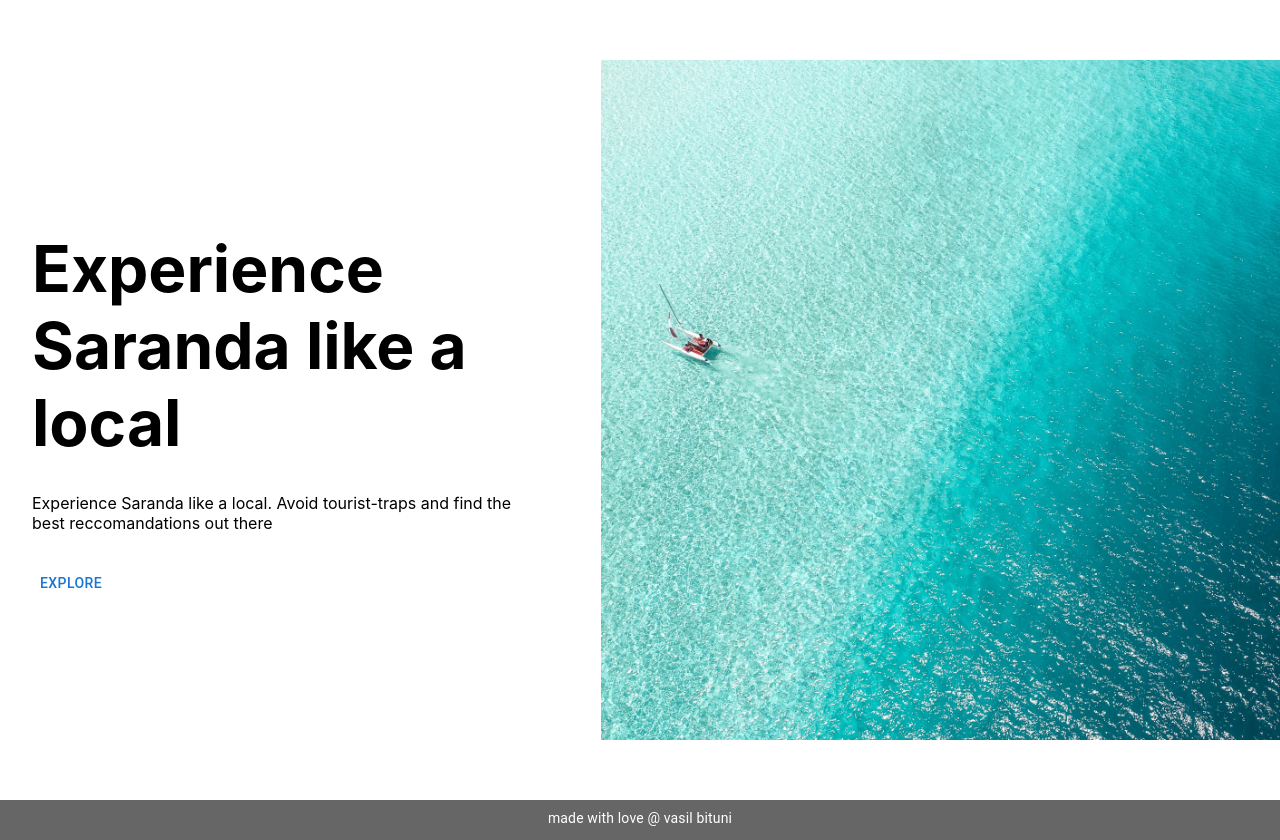
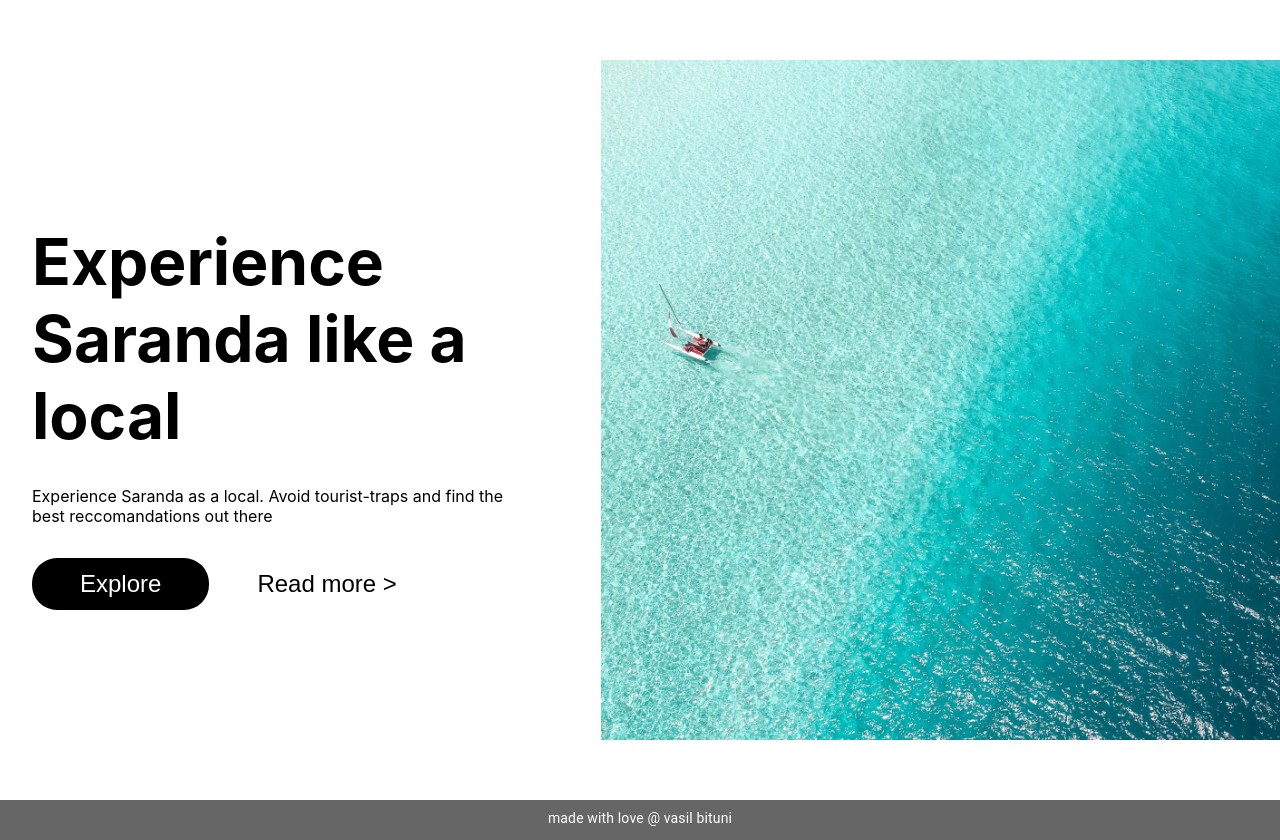
Before and after one commit to vbit27/local-guide, a React (Create React App) app: page / in a window 1280 px wide. Built offline with nearby package versions, Linux system fonts and the light colour scheme.

Commit message:
Add explore and rea more btn

```diff
--- a/src/Home/FullScreen.tsx
+++ b/src/Home/FullScreen.tsx
@@ -2,6 +2,8 @@ import { Button } from '@mui/material';
 import React from 'react';
 import classes from './FullScreen.module.css';
 import MediaQuery from 'react-responsive';
+import ExploreBtn from '../shared/ExploreBtn';
+import ReadMoreBtn from '../shared/ReadMoreBtn';
 
 const FullScreen: React.FC = () => {
   return (
@@ -9,10 +11,11 @@ const FullScreen: React.FC = () => {
       <div className={classes.containerLeft}>
         <h1 className={classes.title}>Experience Saranda like a local</h1>
         <p className={classes.subtitle}>
-          Experience Saranda like a local. Avoid tourist-traps and find the best
+          Experience Saranda as a local. Avoid tourist-traps and find the best
           reccomandations out there
         </p>
-        <Button>Explore</Button>
+        <ExploreBtn />
+        <ReadMoreBtn />
       </div>
 
       <MediaQuery minWidth={1000}>
--- /dev/null
+++ b/src/shared/ExploreBtn.module.css
@@ -0,0 +1,10 @@
+.button {
+  background-color: black;
+  color: white;
+  font-size: 1.5rem;
+  padding: 0.5em 2em 0.5em 2em;
+  box-shadow: none;
+  border: none;
+  border-radius: 25px;
+  cursor: pointer;
+}
--- /dev/null
+++ b/src/shared/ExploreBtn.tsx
@@ -0,0 +1,8 @@
+import React from 'react';
+import classes from './ExploreBtn.module.css';
+
+const ExploreBtn: React.FC = () => {
+  return <button className={classes.button}>Explore</button>;
+};
+
+export default ExploreBtn;
--- /dev/null
+++ b/src/shared/ReadMoreBtn.module.css
@@ -0,0 +1,7 @@
+.button {
+  background-color: white;
+  border: none;
+  font-size: 1.5rem;
+  padding: 0.5em 2em 0.5em 2em;
+  cursor: pointer;
+}
--- /dev/null
+++ b/src/shared/ReadMoreBtn.tsx
@@ -0,0 +1,8 @@
+import React from 'react';
+import classes from './ReadMoreBtn.module.css';
+
+const ReadMoreBtn: React.FC = () => {
+  return <button className={classes.button}>{'Read more  >'} </button>;
+};
+
+export default ReadMoreBtn;
```
